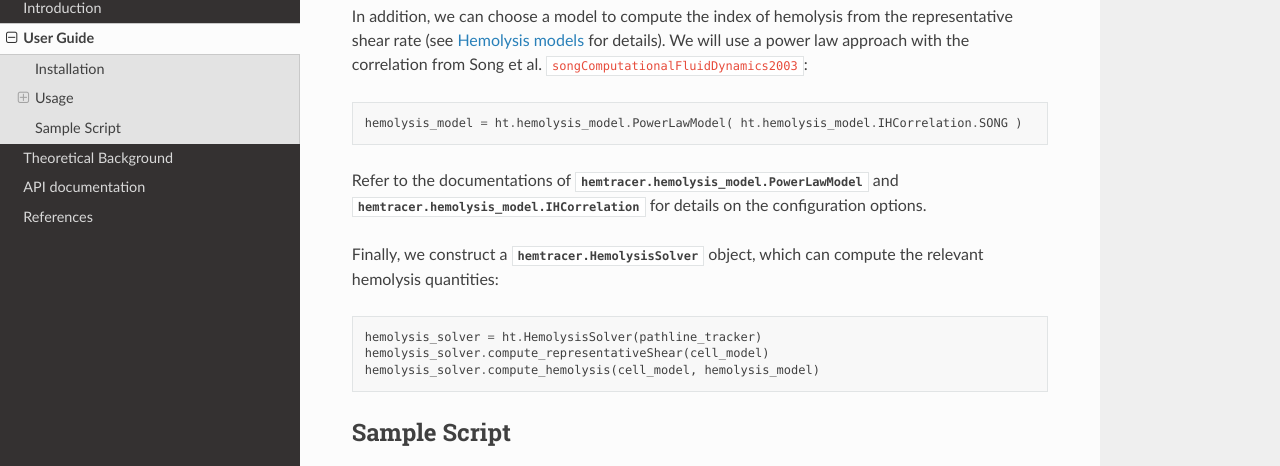
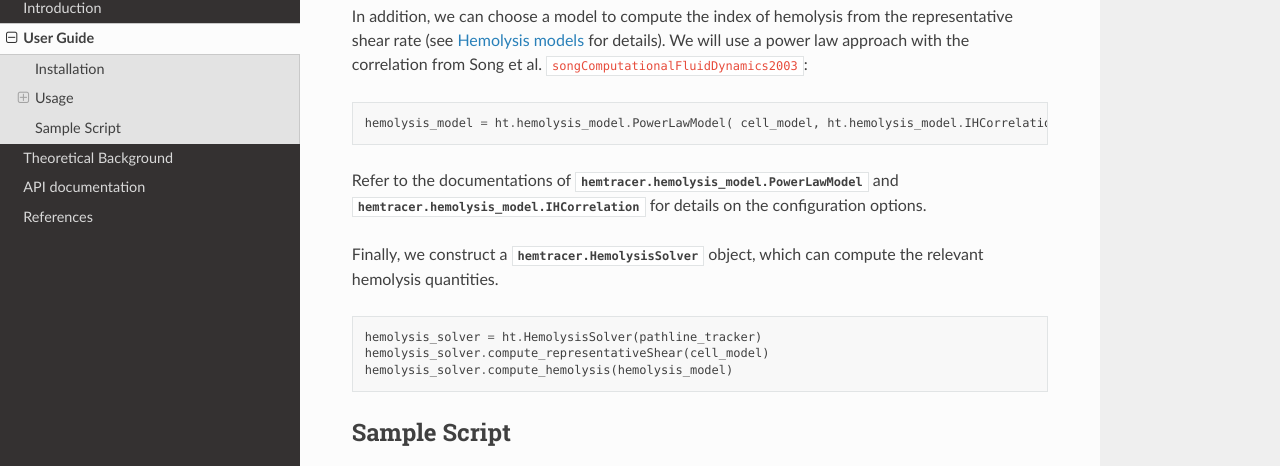
Before and after one commit to nicodirkes/HemTracer, a Sphinx documentation site: the page built from docs/user_guide.rst, in a window 1280 px wide and 900 px high, scrolled down 2071 px. Shown: the part 144-610 px from the top of the window. Built offline with Sphinx 7.4.7 and the Read the Docs theme 2.0.0, drawn with Linux system fonts in a browser that asks for light colours; cross-references to code outside the pages are shown as plain code.

Commit message:
update user guide to incorporate API changes

```diff
--- a/docs/user_guide.rst
+++ b/docs/user_guide.rst
@@ -94,17 +94,17 @@ In addition, we can choose a model to compute the index of hemolysis from the re
 
 .. code-block:: python
 
-    hemolysis_model = ht.hemolysis_model.PowerLawModel( ht.hemolysis_model.IHCorrelation.SONG )
+    hemolysis_model = ht.hemolysis_model.PowerLawModel( cell_model, ht.hemolysis_model.IHCorrelation.SONG )
 
 Refer to the documentations of :class:`hemtracer.hemolysis_model.PowerLawModel` and :class:`hemtracer.hemolysis_model.IHCorrelation` for details on the configuration options.
 
-Finally, we construct a :class:`hemtracer.HemolysisSolver` object, which can compute the relevant hemolysis quantities:
+Finally, we construct a :class:`hemtracer.HemolysisSolver` object, which can compute the relevant hemolysis quantities.
 
 .. code-block:: python
 
     hemolysis_solver = ht.HemolysisSolver(pathline_tracker)
     hemolysis_solver.compute_representativeShear(cell_model)
-    hemolysis_solver.compute_hemolysis(cell_model, hemolysis_model)
+    hemolysis_solver.compute_hemolysis(hemolysis_model)
 
 
 
```
